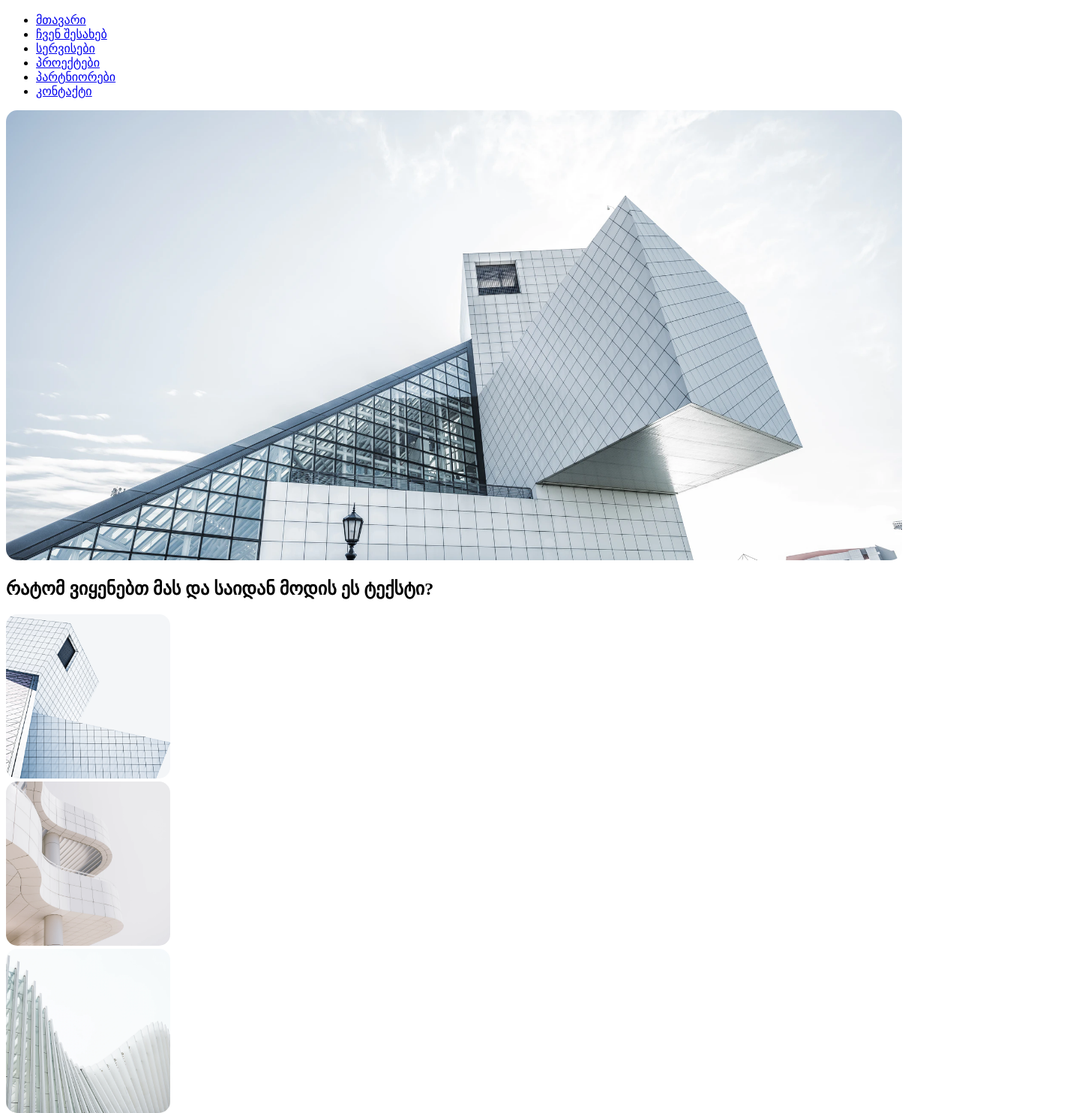
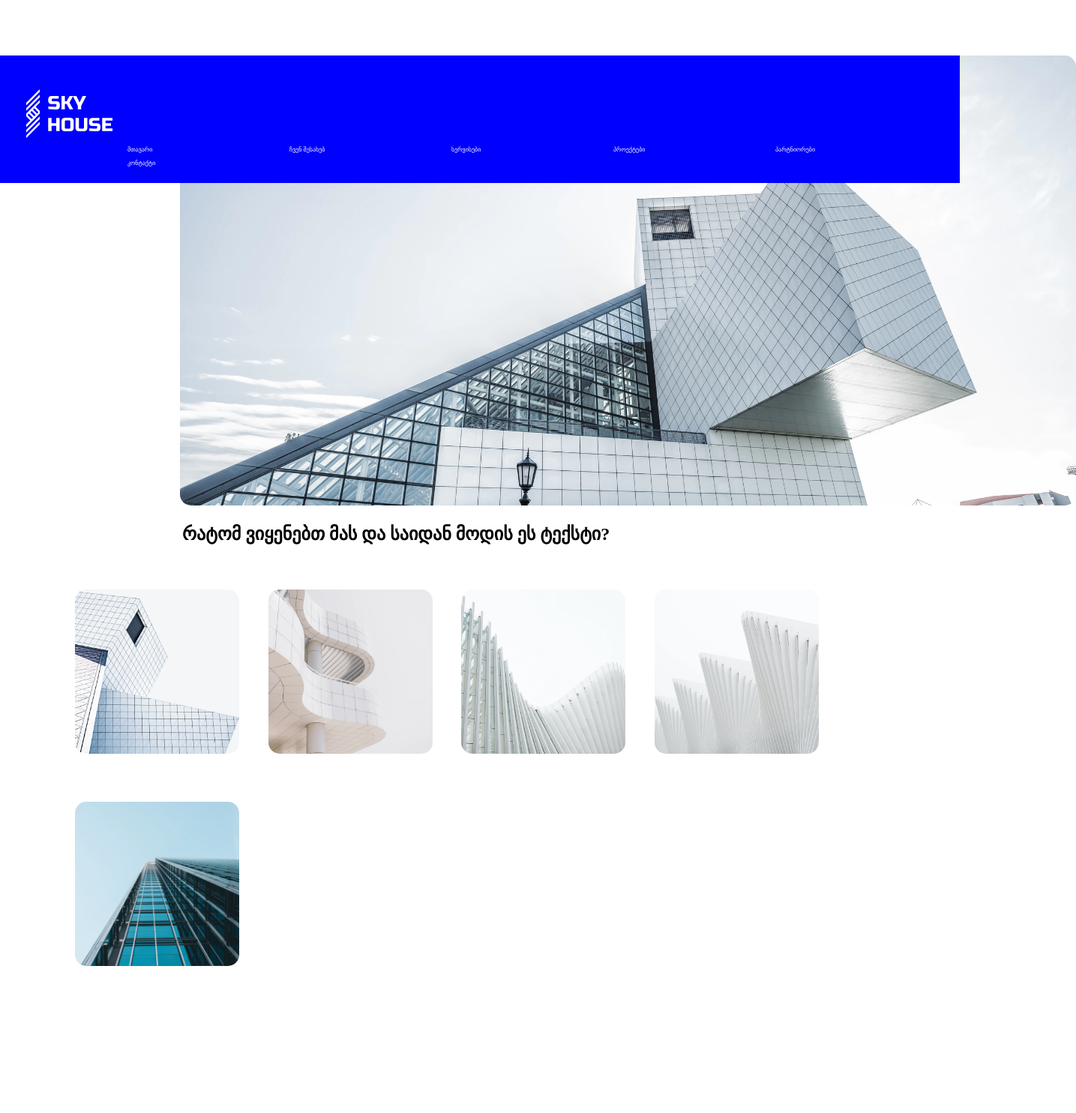
Before and after one commit to lazaremikaia/lessom07, a plain HTML site: page index.html in a window 1280 px wide. Shown: the part 76-1560 px from the top of the page at 75% size, 1435 px wide, since content can reach past the window. After the commit the page ends 1368 px from the top, so only its background shows below. Drawn offline with Linux system fonts and the light colour scheme.

Commit message:
lesson 07

```diff
--- a/index.css
+++ b/index.css
@@ -0,0 +1,49 @@
+*{
+    box-sizing: border-box;
+    padding: 0;
+    margin: 0;
+}
+header{
+    background-color: blue;
+    position: fixed;
+    width: 100%;
+    padding: 20px;
+    z-index: 1;
+}
+.headreskyhouse nav li{
+    width: 5%;
+    display: inline-block;
+    font-size: 8px;
+    margin-left: 150px;
+    margin-top: -200px
+}
+.skyhouse {
+    display: inline-block;
+    margin-top: 25px;
+    margin-left: 15px;
+
+}
+
+.building{
+    width: 700px;
+    margin-left: 240px;
+    margin-top: 150px;
+    position: relative
+
+}
+.title{
+    margin-left: 243px;
+    margin-top: 20px;
+}
+.image2{
+    width: 12%;
+    display: inline-block;
+    margin-top: 60px;
+    margin-left: 100px;
+
+
+}
+a{
+    color: white;
+    text-decoration: none;
+}
--- a/index.html
+++ b/index.html
@@ -8,9 +8,9 @@
     <title>lesson7</title>
 </head>
 <body>
-    <header>
-        <img src="skyhouse.png" alt="skyhose">
-        <nav>
+    <header class="headreskyhouse">
+        <img class="skyhouse" src="skyhouse.png" alt="skyhose">
+        <nav class="main">
             <ul>
                 <li>
                     <a href="index.html">მთავარი</a>
@@ -34,26 +34,26 @@
         </nav>
     </header>
     <section>
-        <div>
+        <div class="building">
             <img src="./logos/image1.png" alt="building">
         </div>
-        <div>
+        <div class="title">
             <h2>რატომ ვიყენებთ მას და საიდან მოდის ეს ტექსტი?</h2>
         </div>
         <div>
-            <div>
+            <div class="image2">
                 <img src="./logos/image2.png" alt="building">
             </div>
-            <div>
+            <div class="image2">
                 <img src="./logos/image3.png" alt="building">
             </div>
-            <div>
+            <div class="image2">
                 <img src="./logos/image4.png" alt="building">
             </div>
-            <div>
+            <div class="image2">
                 <img src="./logos/image5.png" alt="building">
             </div>
-            <div>
+            <div class="image2">
                 <img src="./logos/image6.png" alt="building">
             </div>
         </div>
```
